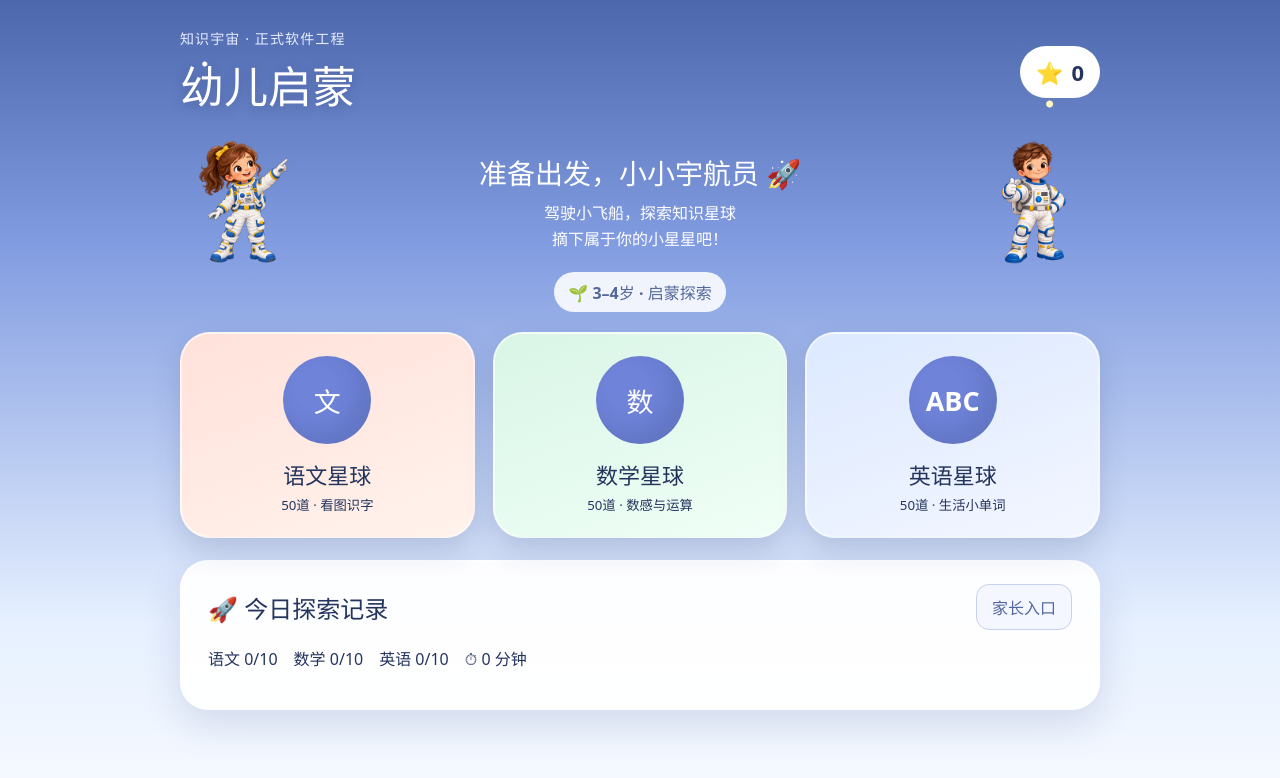
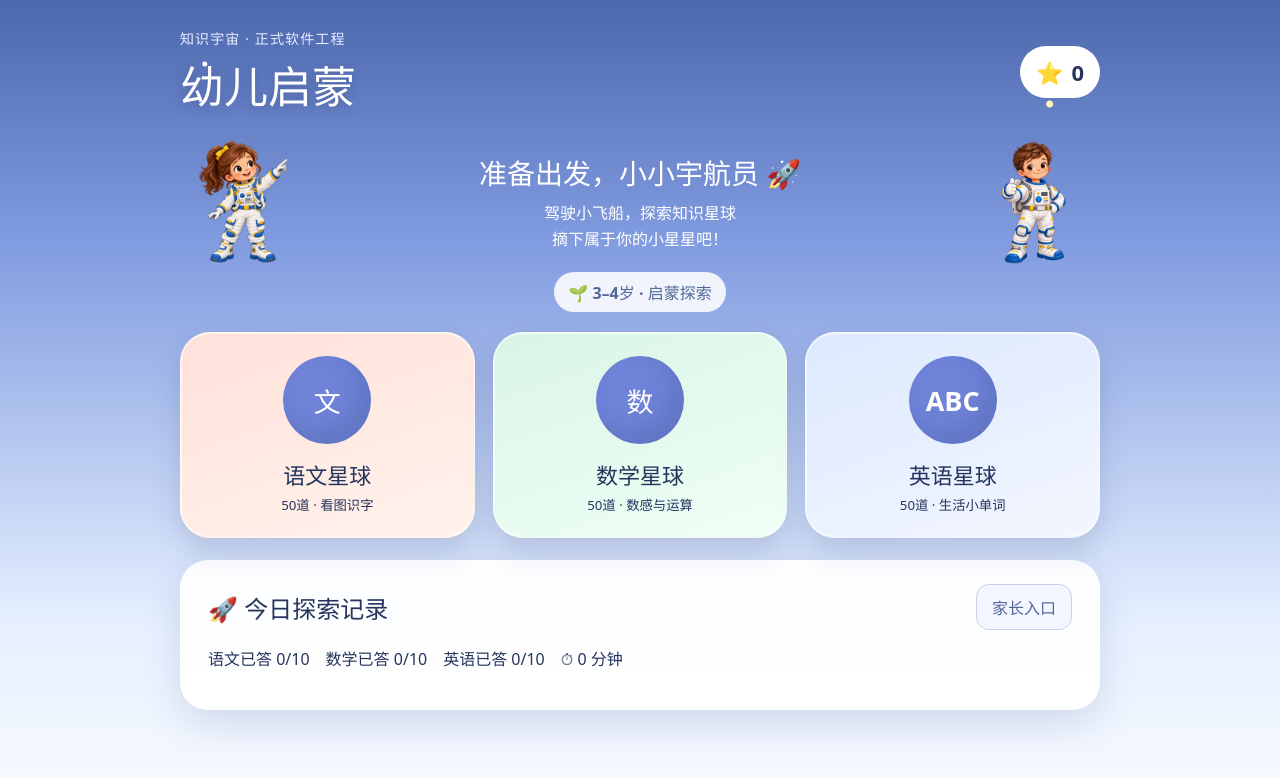
Before and after one commit to lymmm050808-oss/kids-learning-app, a React (Vite) app: page / in a window 1280 px wide. Shown: the top 778 px of the page. Built offline with nearby package versions, Linux system fonts and the light colour scheme; no server answers; the database is empty.

Commit message:
Show daily question completion progress

```diff
--- a/src/pages/HomePage.tsx
+++ b/src/pages/HomePage.tsx
@@ -3,5 +3,5 @@ import { subjects } from '../data/subjects'
 import type { AgeGroup, DailyProgress, SubjectId } from '../types/domain'
 interface HomePageProps { ageGroup: AgeGroup; daily: DailyProgress; goal: number; onSelectSubject: (subject: SubjectId) => void; onOpenParent: () => void }
 export function HomePage({ ageGroup, daily, goal, onSelectSubject, onOpenParent }: HomePageProps) {
-  return <section><div className="welcome-hero"><img src="/girl-astronaut.png" alt="小女孩宇航员" /><div><h2>准备出发，小小宇航员 🚀</h2><p>驾驶小飞船，探索知识星球<br />摘下属于你的小星星吧！</p></div><img src="/boy-astronaut.png" alt="小男孩宇航员" /></div><div className="age-badge">{ageGroup === '3-4' ? '🌱 3–4岁 · 启蒙探索' : '🚀 5–6岁 · 进阶挑战'}</div><div className="subject-grid">{subjects.map((subject) => <SubjectCard key={subject.id} subject={subject} onSelect={onSelectSubject} />)}</div><section className="progress-card"><div><h2>🚀 今日探索记录</h2><button onClick={onOpenParent}>家长入口</button></div><p>语文 {daily.correct.chinese}/{goal}　数学 {daily.correct.math}/{goal}　英语 {daily.correct.english}/{goal}　⏱ {Math.floor(daily.activeSeconds / 60)} 分钟</p></section></section>
+  return <section><div className="welcome-hero"><img src="/girl-astronaut.png" alt="小女孩宇航员" /><div><h2>准备出发，小小宇航员 🚀</h2><p>驾驶小飞船，探索知识星球<br />摘下属于你的小星星吧！</p></div><img src="/boy-astronaut.png" alt="小男孩宇航员" /></div><div className="age-badge">{ageGroup === '3-4' ? '🌱 3–4岁 · 启蒙探索' : '🚀 5–6岁 · 进阶挑战'}</div><div className="subject-grid">{subjects.map((subject) => <SubjectCard key={subject.id} subject={subject} onSelect={onSelectSubject} />)}</div><section className="progress-card"><div><h2>🚀 今日探索记录</h2><button onClick={onOpenParent}>家长入口</button></div><p>语文已答 {daily.attempts.chinese}/{goal}　数学已答 {daily.attempts.math}/{goal}　英语已答 {daily.attempts.english}/{goal}　⏱ {Math.floor(daily.activeSeconds / 60)} 分钟</p></section></section>
 }
```
